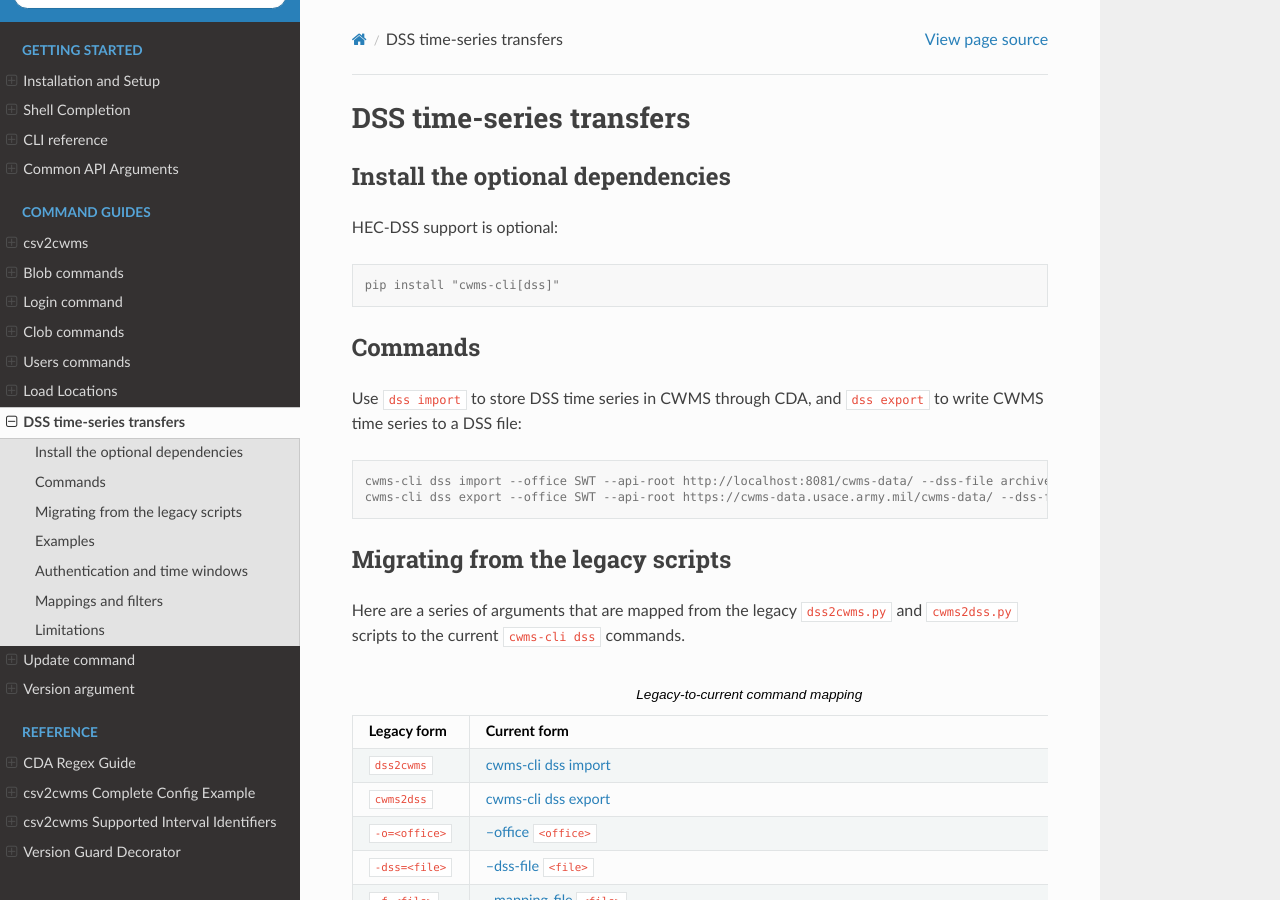
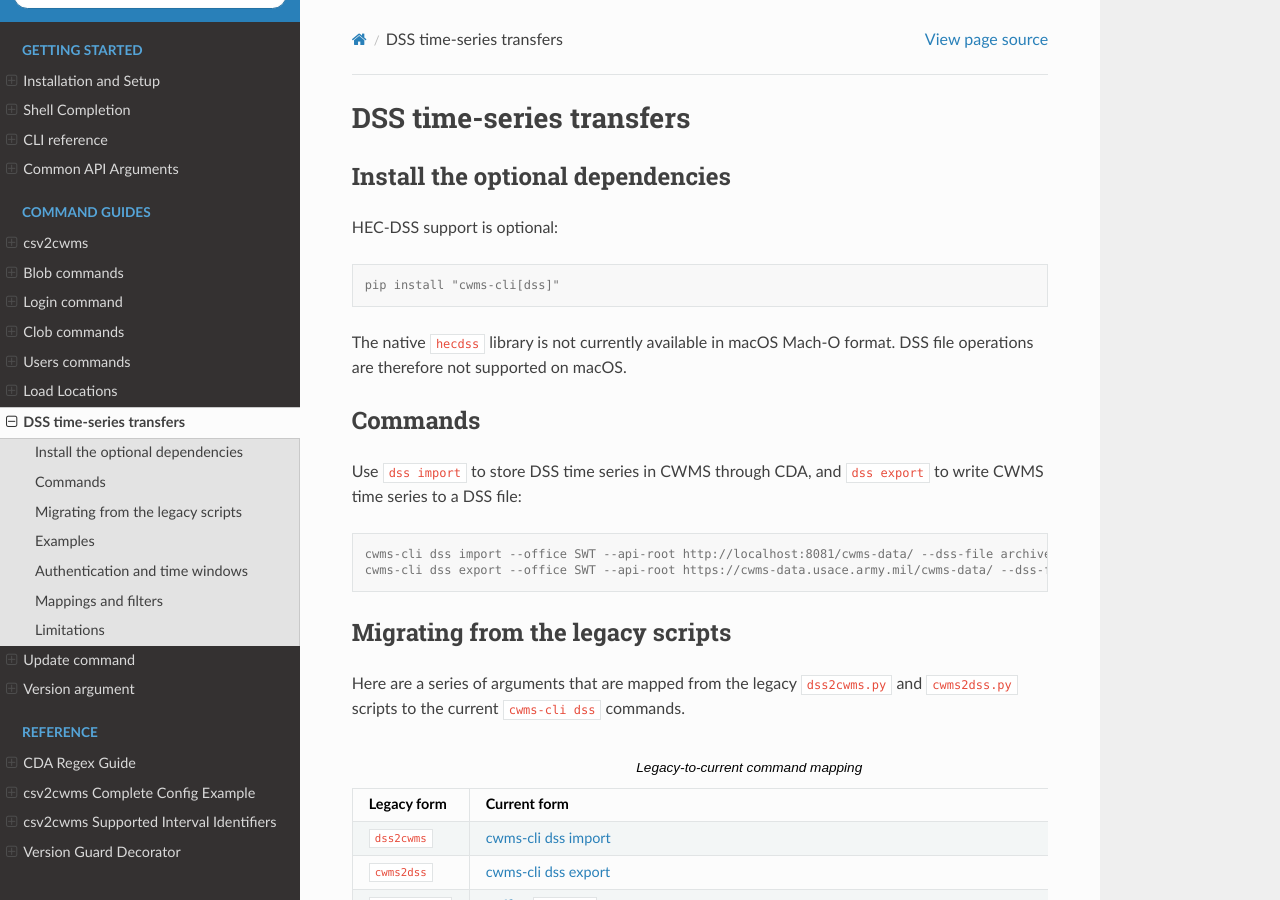
Before and after one commit to HydrologicEngineeringCenter/cwms-cli, a Sphinx documentation site: the page built from docs/cli/dss.rst, in a window 1280 px wide and 900 px high. Built offline with Sphinx 7.4.7 and the Read the Docs theme 3.1.0, drawn with Linux system fonts in a browser that asks for light colours.

Commit message:
test: skip native DSS integration on macOS (#252)
## Summary

- skip the real native DSS round-trip integration test on macOS
- document that the bundled `hecdss` native library is not available in
Mach-O format

## Why

The cross-platform matrix and DSS integration tests were merged
independently. Their combination revealed that `hecdss` installs a Linux
`libhecdss.so` on macOS, which fails to load because it is not a Mach-O
library. Unit and mocked DSS tests remain enabled on macOS; only the
native file round trip is skipped.

## Validation

- `poetry run pytest -q` (271 passed on Windows, including all three
native DSS round trips)
- targeted pre-commit checks passed
- `poetry run sphinx-build -W -b html docs .tmp_docs_html`
- `git diff --check`

```diff
--- a/docs/cli/dss.rst
+++ b/docs/cli/dss.rst
@@ -9,6 +9,9 @@
 .. code-block:: console
 
    pip install "cwms-cli[dss]"
+
+The native ``hecdss`` library is not currently available in macOS Mach-O
+format. DSS file operations are therefore not supported on macOS.
 
 .. _dss-commands:
 
```
Also changed, not shown: 1 other file.
